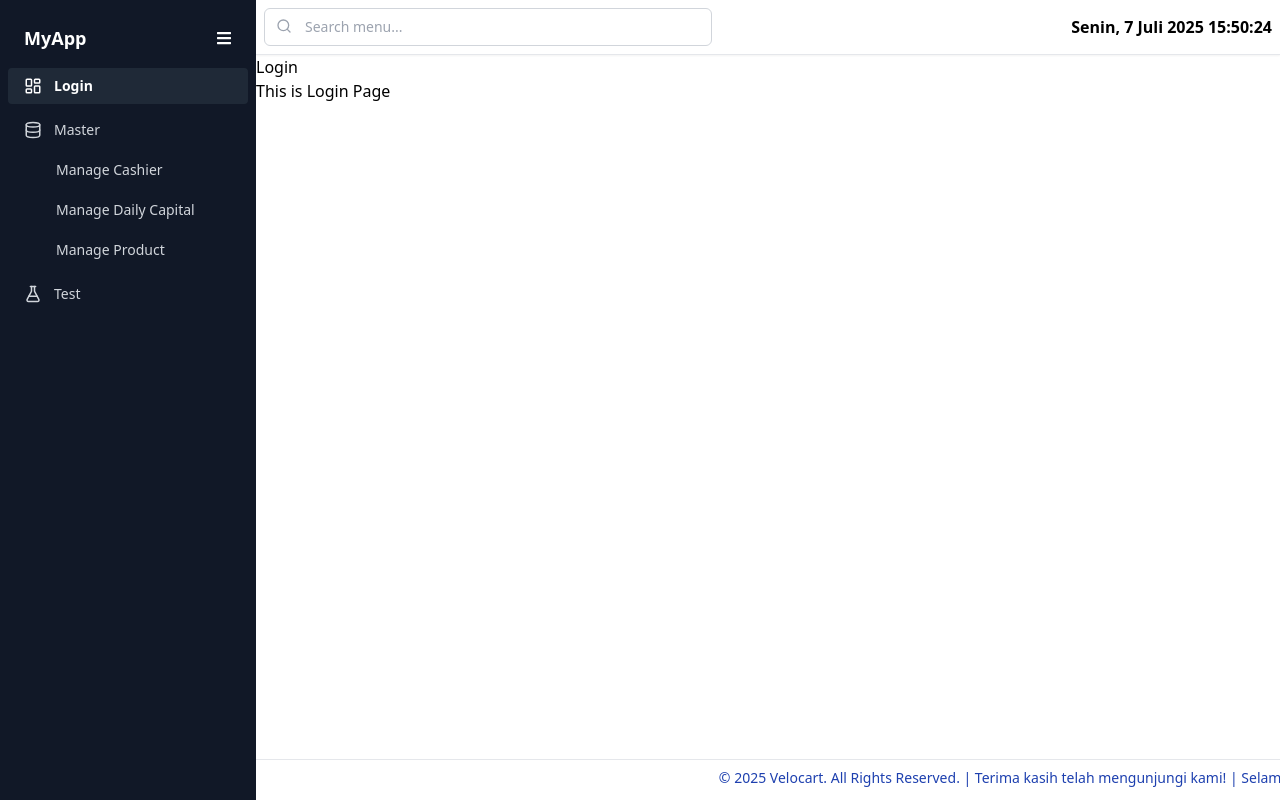
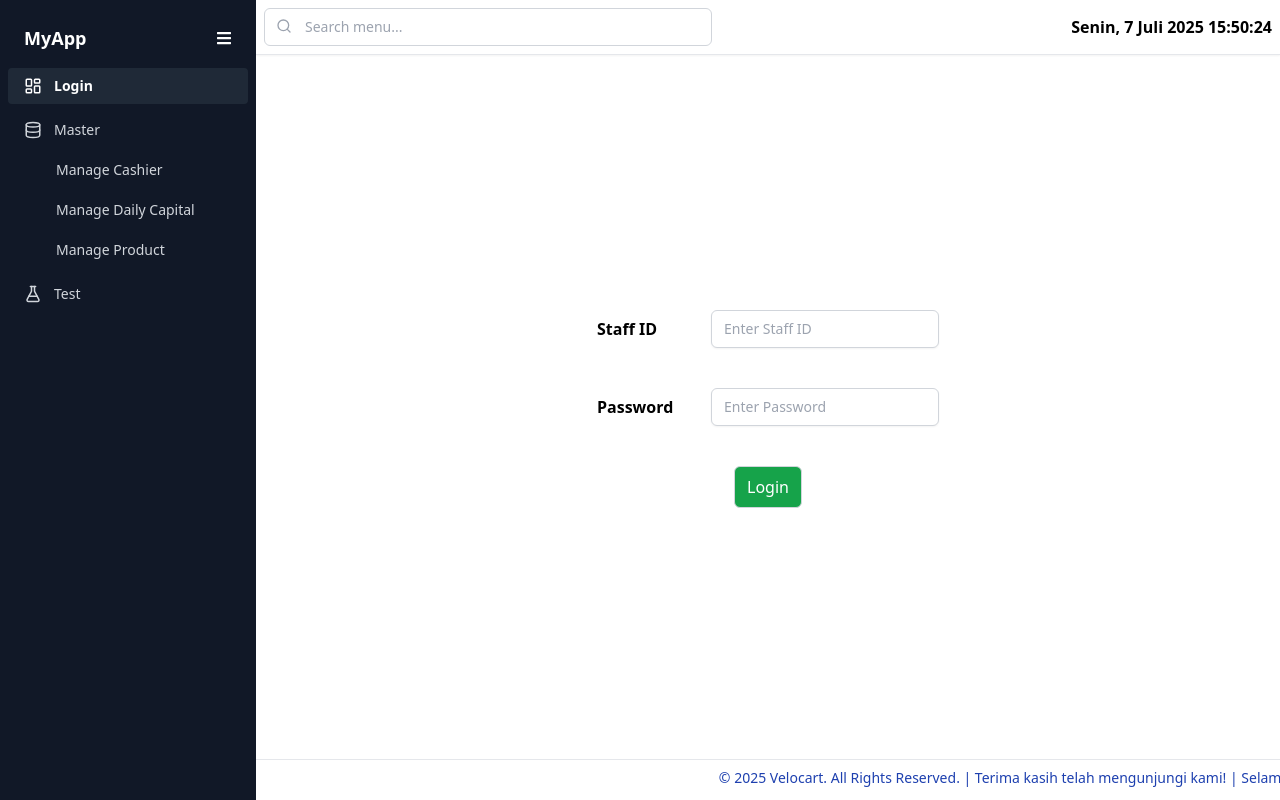
Before and after one commit to julioabcde/velocart-clone, a Next.js app: page /login in a window 1280 px wide. Built offline with nearby package versions, Linux system fonts and the light colour scheme.

Commit message:
enhance login page, add jwtToken storage, and enhance fetch logic

```diff
--- a/src/app/(pages)/login/page.tsx
+++ b/src/app/(pages)/login/page.tsx
@@ -1,8 +1,113 @@
-export default function LoginPage() {
-    return (
-        <main>
-            <h1>Login</h1>
-            <p>This is Login Page</p>
-        </main>
-    );
+"use client";
+
+import Spinner from "@/components/spinner/Spinner";
+import { RequestStructure } from "@/models/GeneralDTO";
+import { Credential, LoginDTO } from "@/models/Staff";
+import { fetchData } from "@/services/GeneralService";
+import { useRouter } from "next/navigation";
+import { useState } from "react";
+
+export default function Login() {
+  const [staffId, setStaffId] = useState("");
+  const [password, setPassword] = useState("");
+  const [isLoading, setLoading] = useState(false);
+  const [isError, setError] = useState(false);
+  const router = useRouter();
+
+  const param: LoginDTO = {
+    staffId: staffId,
+    password: password,
+  };
+
+  const request: RequestStructure<LoginDTO> = {
+    api: "/login",
+    method: "POST",
+    body: param,
+  };
+
+  const login = async () => {
+    try {
+      setLoading(true);
+
+      const response = await fetchData<Credential>(request);
+      if (response.responseCode != "00") {
+        console.log("responseDate: ", response.responseDate);
+        console.log("responseCode: ", response.responseCode);
+        console.log("responseDesc: ", response.responseDesc);
+        console.log("message: ", response.message);
+        setError(true);
+        setLoading(false);
+      }
+      else {
+        const jwtToken = response.data.token;
+        if (jwtToken) {
+          localStorage.setItem("jwt_token", jwtToken);
+          setTimeout(() => {
+            setLoading(false);
+            router.push("/manage-product");
+          }, 1500);
+        }
+        else {
+          setLoading(false);
+        }
+      }
+    }
+    catch (err) {
+      console.error("Fetch error:", err);
+      setError(true);
+      setLoading(false);
+    }
+  };
+
+  return (
+    <div className="h-full flex items-center justify-center">
+      <div className="flex flex-col items-center gap-5">
+        <div className="grid grid-cols-6 items-center mt-3 mb-2 w-full max-w-lg">
+          <label
+            htmlFor="staffId"
+            className="col-span-2 text-base font-semibold text-left"
+          >
+            Staff ID
+          </label>
+          <input
+            type="text"
+            id="staffId"
+            name="staffId"
+            value={staffId}
+            onChange={(e) => setStaffId(e.target.value)}
+            placeholder="Enter Staff ID"
+            className="col-span-4 rounded-md border border-gray-300 px-3 py-2 text-sm shadow-sm focus:outline-none focus:ring focus:ring-blue-500"
+          />
+        </div>
+        <div className="grid grid-cols-6 items-center mt-3 mb-2 w-full max-w-lg">
+          <label
+            htmlFor="password"
+            className="col-span-2 text-base font-semibold text-left"
+          >
+            Password
+          </label>
+          <input
+            type="password"
+            id="password"
+            name="password"
+            value={password}
+            onChange={(e) => setPassword(e.target.value)}
+            placeholder="Enter Password"
+            className="col-span-4 rounded-md border border-gray-300 px-3 py-2 text-sm shadow-sm focus:outline-none focus:ring focus:ring-blue-500"
+          />
+        </div>
+        <div className="flex justify-center mt-3 mb-2 w-full max-w-lg">
+          <button
+            type="button"
+            onClick={login}
+            className="rounded-md border border-gray-300 px-3 py-2 text-base text-center text-white bg-green-600 hover:bg-green-700"
+          >
+            Login
+          </button>
+        </div>
+      </div>
+
+      {isLoading && <Spinner message="Logging in... Please wait." />}
+    </div>
+  );
 }
--- a/src/app/(pages)/manage-daily-capital/page.tsx
+++ b/src/app/(pages)/manage-daily-capital/page.tsx
@@ -1,57 +1,7 @@
 'use client'
 
-import { useState } from 'react';
-import { DateRangePicker } from 'react-date-range';
-import { Calendar } from 'lucide-react';
 import 'react-date-range/dist/styles.css';
 import 'react-date-range/dist/theme/default.css';
-import { format } from 'date-fns';
 
-export default function DateRangePickerV1() {
-  const [openDate, setOpenDate] = useState(false);
-  const [date, setDate] = useState({
-    startDate: new Date(),
-    endDate:   new Date(),
-    key:       'selection',
-  });
-
-  const handleChange = (ranges: any) => {
-    setDate(ranges.selection);
-  };
-
-  const toggle = () => setOpenDate(o => !o);
-
-  return (
-    // INLINE-BLOCK wrapper so it doesn't stretch or center by default
-    <div className="relative inline-block">
-      {/* combined toggle control */}
-      <div
-        onClick={toggle}
-        className="flex overflow-hidden border border-gray-300 rounded-lg cursor-pointer select-none"
-      >
-        {/* left: date text */}
-        <span className="px-4 py-2 bg-white text-gray-700 text-sm">
-          {`${format(date.startDate, 'M/d/yyyy')} – ${format(date.endDate, 'M/d/yyyy')}`}
-        </span>
-        {/* right: icon */}
-        <span className="px-4 py-2 bg-blue-500 text-white flex items-center justify-center">
-          <Calendar size={16} />
-        </span>
-      </div>
-
-      {/* pop-over sits directly under the toggle */}
-      {openDate && (
-        <div className="absolute left-0 mt-2 z-10">
-          <DateRangePicker
-            ranges={[date]}
-            onChange={handleChange}
-            minDate={new Date()}
-            editableDateInputs
-            moveRangeOnFirstSelection={false}
-            className="shadow-lg rounded-lg"
-          />
-        </div>
-      )}
-    </div>
-  );
+export default function ManageDailyCapital() {
 }
--- a/src/app/layout.tsx
+++ b/src/app/layout.tsx
@@ -29,7 +29,7 @@ export default function RootLayout({ children }: { children: React.ReactNode })
           <Sidebar />
           <div className="flex flex-col flex-1 overflow-x-hidden">
             <Header />
-            <main className="flex-1 overflow-y-auto">{children}</main>
+            <main className="flex-1 overflow-y-auto relative">{children}</main>
             <Footer />
           </div>
         </div>
--- /dev/null
+++ b/src/components/spinner/Spinner.tsx
@@ -0,0 +1,33 @@
+"use client";
+
+import { SpinnerProps } from "@/models/UIModels";
+
+export default function Spinner({ message }: SpinnerProps) {
+  return (
+    <div className="fixed inset-0 bg-black bg-opacity-40 flex items-center justify-center z-50">
+      <div className="flex flex-col items-center justify-center p-6 bg-white rounded-lg shadow-lg">
+        <svg
+          className="animate-spin h-8 w-8 text-green-600 mb-3"
+          xmlns="http://www.w3.org/2000/svg"
+          fill="none"
+          viewBox="0 0 24 24"
+        >
+          <circle
+            className="opacity-25"
+            cx="12"
+            cy="12"
+            r="10"
+            stroke="currentColor"
+            strokeWidth="4"
+          ></circle>
+          <path
+            className="opacity-75"
+            fill="currentColor"
+            d="M4 12a8 8 0 018-8v4a4 4 0 00-4 4H4z"
+          ></path>
+        </svg>
+        <p className="text-gray-700 text-sm">{message}</p>
+      </div>
+    </div>
+  );
+}
--- /dev/null
+++ b/src/models/Staff.ts
@@ -0,0 +1,12 @@
+export interface Credential {
+  staff_id?: string;
+  role?: number;
+  token?: string;
+  token_type?: string;
+  expires_in?: string;
+}
+
+export interface LoginDTO {
+  staffId?: string;
+  password?: string;
+}
--- a/src/models/UIModels.ts
+++ b/src/models/UIModels.ts
@@ -29,3 +29,7 @@ export interface PaginationProps {
   boundaryCount?: number
   showFirstLast?: boolean
 }
+
+export interface SpinnerProps {
+  message?: string;
+}
--- a/src/services/GeneralService.ts
+++ b/src/services/GeneralService.ts
@@ -1,20 +1,18 @@
 import { BASE_URL } from "@/constants/GlobalConstant";
-import { RequestStructure } from "@/models/GeneralDTO";
+import { GeneralResponse, RequestStructure } from "@/models/GeneralDTO";
 
-const defaultHeader: HeadersInit = {
-  "Content-Type": "application/json",
-  // 'Authorization': 'Bearer YOUR_TOKEN_HERE', // optional
-};
+export async function fetchData<TData, TBody = unknown> (request: RequestStructure<TBody>): Promise<GeneralResponse<TData>> {
+  const { api, method, body, headers } = request;
 
-export async function fetchData<TResponse, TBody = unknown> (structure: RequestStructure<TBody>): Promise<TResponse> {
-  const { api, method, body, headers = defaultHeader } = structure;
+  const token = typeof window !== "undefined" ? localStorage.getItem("jwt_token") : null;
 
-  const response = await fetch(BASE_URL + api, { method, headers, body: body ? JSON.stringify(body) : undefined, });
+  const finalHeaders: HeadersInit = {
+    "Content-Type": "application/json",
+    "Accept": "application/json",
+    ...(token && { Authorization: `Bearer ${token}` }),
+  };
 
-  if (!response.ok) {
-    const errorText = await response.text();
-    throw new Error(`Fetch error: ${response.status} - ${errorText}`);
-  }
+  const response = await fetch(BASE_URL + api, { method, headers: finalHeaders, body: body ? JSON.stringify(body) : undefined, });
 
   return response.json();
 }
```
Also changed, not shown: src/app/(pages)/manage-cashier/page.tsx (+1 -27 lines), src/app/(pages)/manage-product/page.tsx (+23 -13 lines), src/models/GeneralDTO.ts (+12 -6 lines), src/models/Product.ts (+5 -5 lines), src/components/paginate/pagination.tsx (line endings or trailing spaces).
